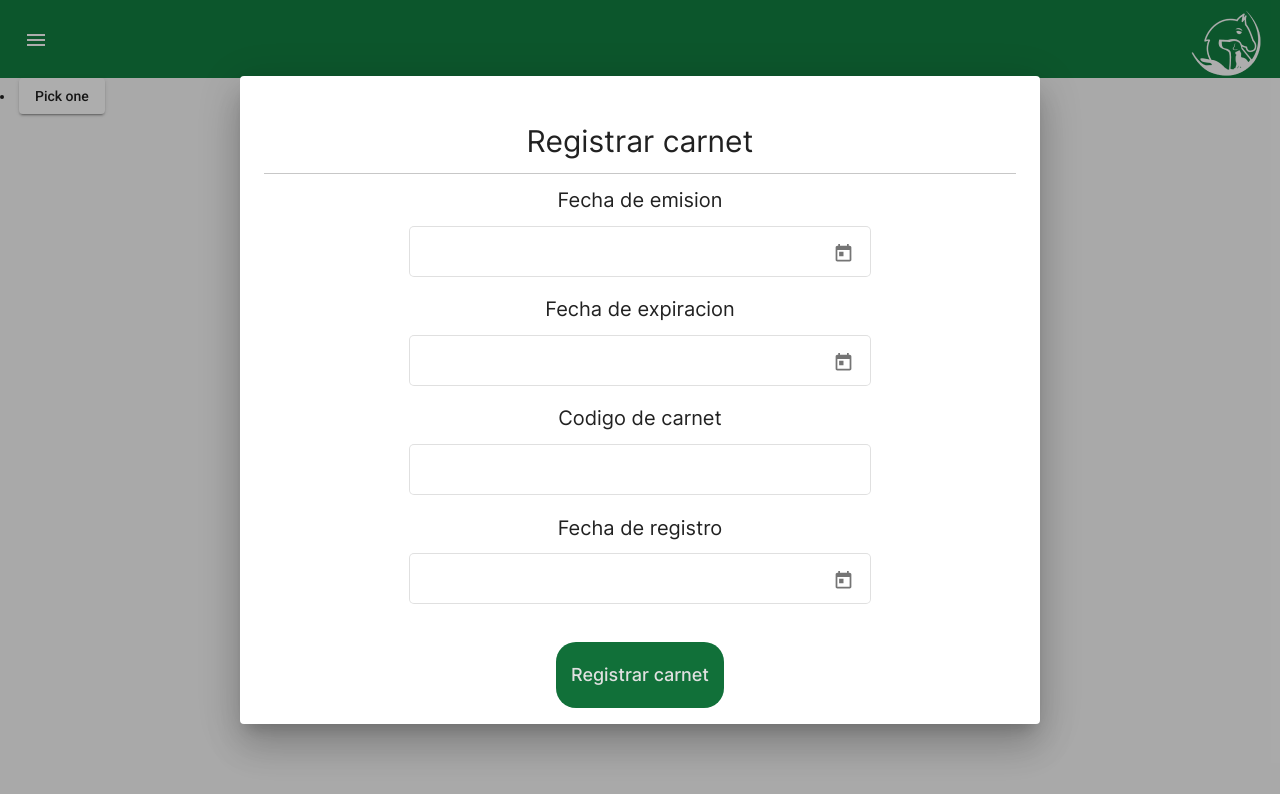
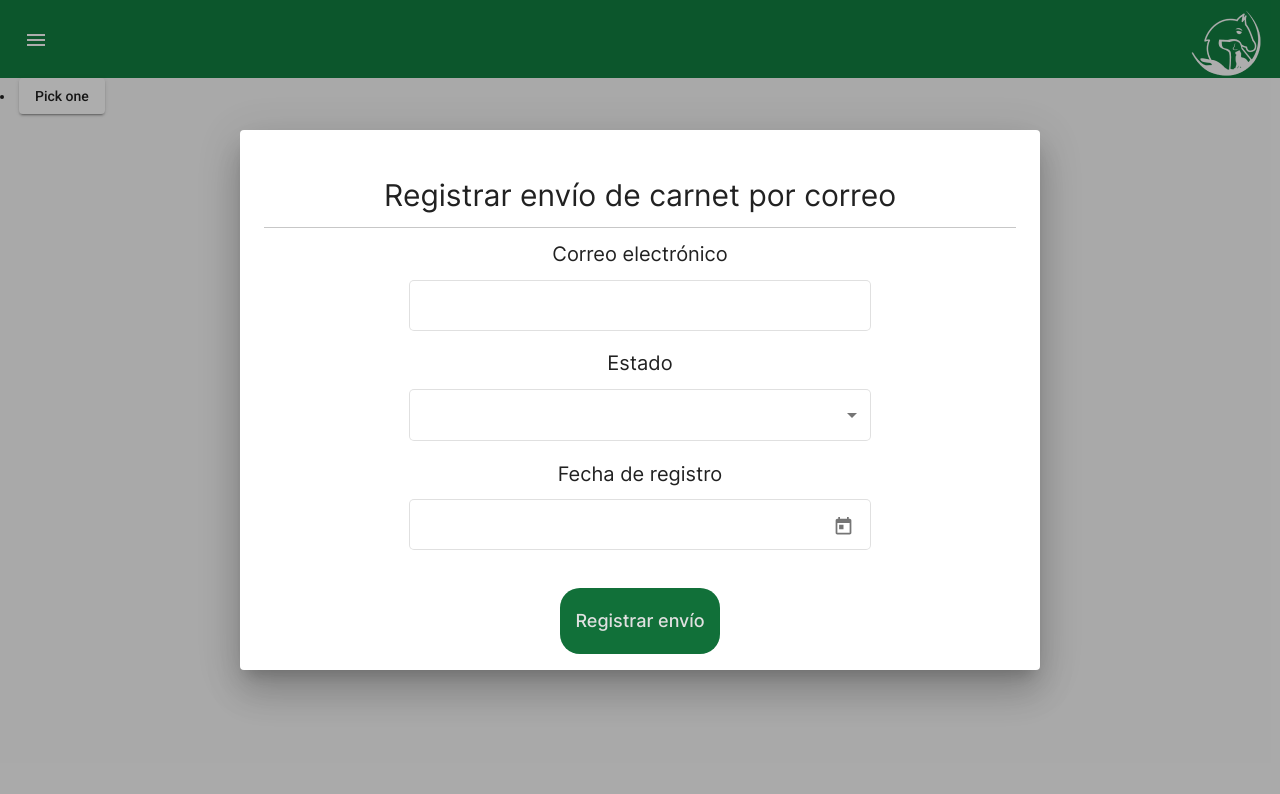
Before and after one commit to Los-ultimos/Los-ultimos, an Angular app: page / in a window 1280 px wide. Both pictures are taken after a click on the button "Pick one". Shown: the top 794 px of the page. Built offline with nearby package versions, Linux system fonts and the light colour scheme.

Commit message:
formulario de envío de carnet por correo

```diff
--- a/src/app/app.component.css
+++ b/src/app/app.component.css
@@ -38,10 +38,19 @@ app-formanimaldueno{
 }
 
 
-app-formfichasmedicas{
+app-formcarnet{
     display: flex;
     flex-direction: column;
     border: 0.25vh solid ;
     justify-content: center;
     align-items: center;
 }
+
+
+app-formemail{
+    display: flex;
+    flex-direction: column;
+    border: 0.25vh solid ;
+    justify-content: center;
+    align-items: center;
+}
--- a/src/app/app.component.ts
+++ b/src/app/app.component.ts
@@ -4,6 +4,7 @@ import { FormanimalComponent } from './formanimal/formanimal.component';
 import { FormanimalduenoComponent } from './formanimaldueno/formanimaldueno.component';
 import { FormcarnetComponent } from './formcarnet/formcarnet.component';
 import { FormdecesosComponent } from './formdecesos/formdecesos.component';
+import { FormemailComponent } from './formemail/formemail.component';
 import { FormfichasmedicasComponent } from './formfichasmedicas/formfichasmedicas.component';
 
 @Component({
@@ -21,7 +22,7 @@ export class AppComponent {
   constructor(public dialog: MatDialog){}
 
   openDialog():void{
-    const dialogRef=this.dialog.open(FormcarnetComponent, {width:'100vh'})
+    const dialogRef=this.dialog.open(FormemailComponent, {width:'100vh'})
   }
 
 
--- a/src/app/app.module.ts
+++ b/src/app/app.module.ts
@@ -26,6 +26,7 @@ import { FormdecesosComponent } from './formdecesos/formdecesos.component';
 import { FormfichasmedicasComponent } from './formfichasmedicas/formfichasmedicas.component';
 import { FormanimalduenoComponent } from './formanimaldueno/formanimaldueno.component';
 import { FormcarnetComponent } from './formcarnet/formcarnet.component';
+import { FormemailComponent } from './formemail/formemail.component';
 
 @NgModule({
   declarations: [
@@ -37,6 +38,7 @@ import { FormcarnetComponent } from './formcarnet/formcarnet.component';
     FormfichasmedicasComponent,
     FormanimalduenoComponent,
     FormcarnetComponent,
+    FormemailComponent,
 
   ],
   imports: [
--- /dev/null
+++ b/src/app/formemail/formemail.component.css
@@ -0,0 +1,86 @@
+.fieldType{
+    font-family: 'inter';
+    justify-items: center;
+    width: 50%;
+  }
+
+  .entireField{
+    font-family: 'inter';
+    width: 100%;
+  }
+
+
+  .inputField{
+    font-family: 'inter';
+    width: 70%;
+  }
+
+
+
+  .textAreaType{
+    resize : none;
+  }
+
+  h1{
+    text-align: center;
+    padding-top: 25px;
+    font-size: 30px;
+    font-family: 'Inter';
+  }
+
+  h2{
+    text-align: center;
+    font-family: 'inter';
+  }
+
+  p{
+    font-family: 'inter';
+    text-align: center;
+    font-size: 20px;
+  }
+
+
+  mat-form-field{
+    justify-self: center;
+    align-self: center;
+    display: flex;
+    flex-direction: column;
+  }
+  .mat-dialog-actions {
+    justify-content: center;
+  }
+
+  .mat-dialog-content {
+      padding-left: 70px;
+      padding-right: 70px;
+    font-family: 'Inter';
+    display: flex;
+    flex-direction: column;
+
+  }
+
+
+  button{
+    background-color: #137F41;
+    padding: 15px;
+    border-radius: 20px;
+    color: white ;
+    font-family: 'Inter';
+    font-size: large;
+    margin: 1%;
+    display: flex;
+  }
+
+  .telephone-right-align {
+    margin-left: 8px;
+    text-align: right;
+  }
+
+input.telephone-right-align::-webkit-outer-spin-button,
+input.telephone-right-align:-webkit-inner-spin-button {
+  display: none;
+}
+
+input.telephone-right-align {
+  -moz-appearance: textfield;
+}
--- /dev/null
+++ b/src/app/formemail/formemail.component.html
@@ -0,0 +1,30 @@
+<h1 mat-dialog-title>Registrar envío de carnet por correo</h1>
+<hr>
+<div mat-dialog-content>
+
+    <p>Correo electrónico</p>
+    <mat-form-field class="inputField" appearance="outline">
+        <input matInput>
+    </mat-form-field>
+
+    <p>Estado</p>
+    <mat-form-field class="inputField" appearance="outline">
+
+        <mat-select>
+            <mat-option value="option1">Enviado</mat-option>
+            <mat-option value="option2">Sin Confirmar</mat-option>
+            <mat-option value="option3">Destino no valido</mat-option>
+        </mat-select>
+    </mat-form-field>
+
+    <p>Fecha de registro</p>
+    <mat-form-field class="inputField" appearance="outline">
+        <input matInput [matDatepicker]="picker3">
+        <mat-datepicker-toggle matSuffix [for]="picker3"></mat-datepicker-toggle>
+        <mat-datepicker #picker3></mat-datepicker>
+    </mat-form-field>
+
+</div>
+<div mat-dialog-actions>
+    <button mat-button cdkFocusInitial>Registrar envío</button>
+</div>
--- /dev/null
+++ b/src/app/formemail/formemail.component.ts
@@ -0,0 +1,15 @@
+import { Component, OnInit } from '@angular/core';
+
+@Component({
+  selector: 'app-formemail',
+  templateUrl: './formemail.component.html',
+  styleUrls: ['./formemail.component.css']
+})
+export class FormemailComponent implements OnInit {
+
+  constructor() { }
+
+  ngOnInit(): void {
+  }
+
+}
```
Also changed, not shown: 1 other file (tests, documents, lock files or other folders).
